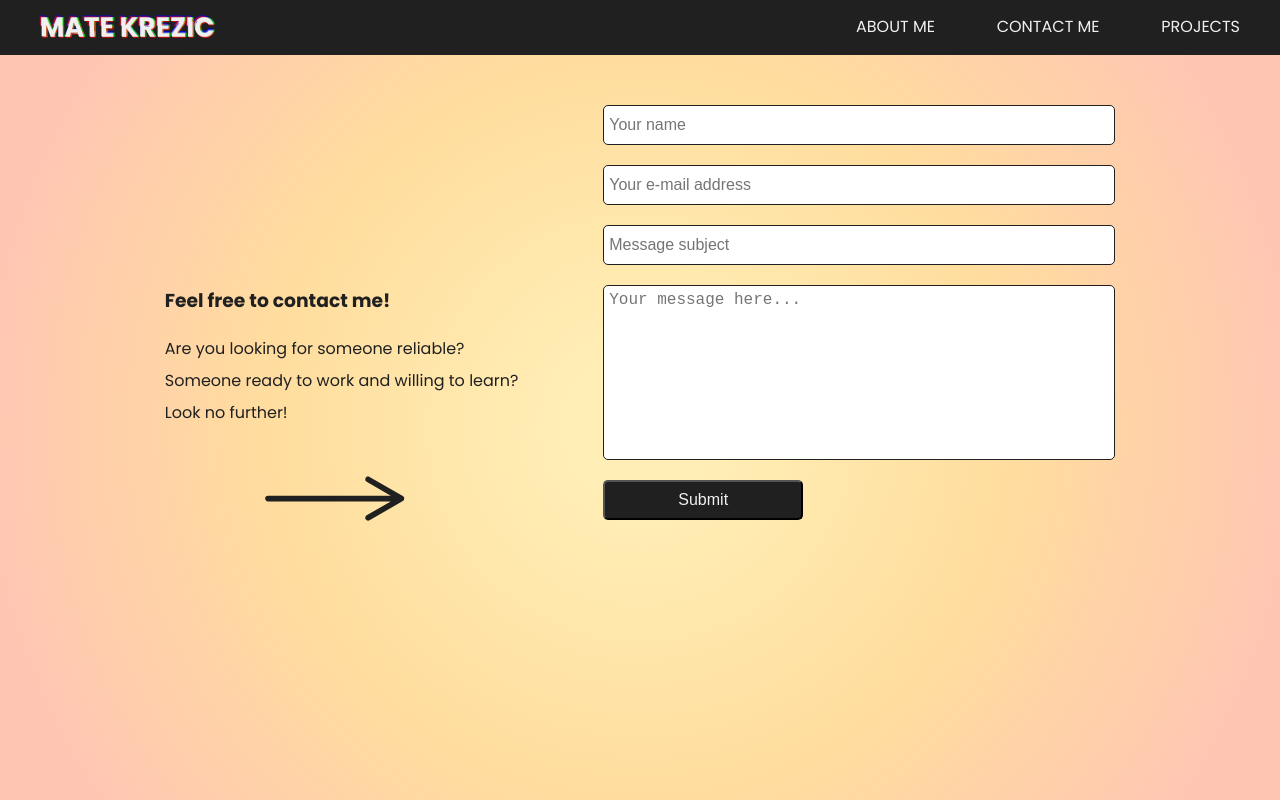
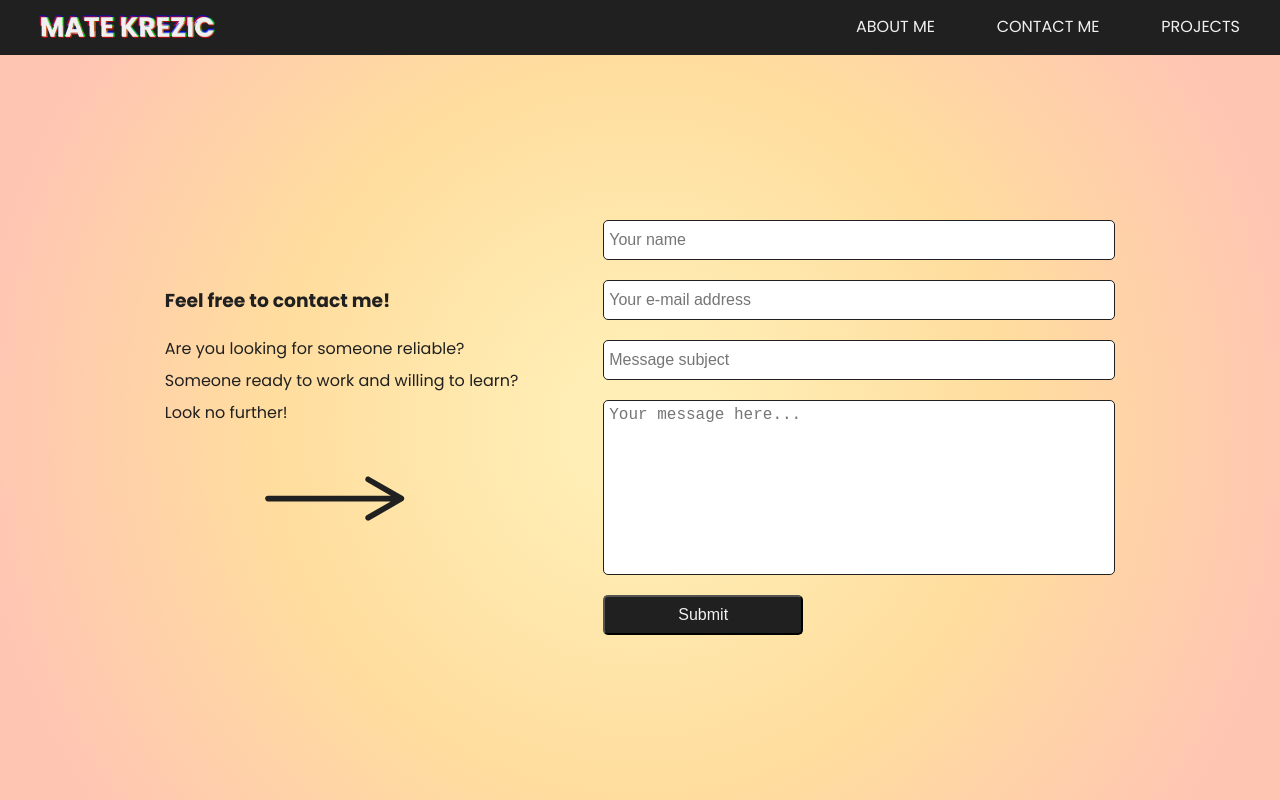
Before and after one commit to unizdmate/portfolio-redesign, a Next.js app: page /contact in a window 1280 px wide. Built offline with nearby package versions, Linux system fonts and the light colour scheme; no server answers.

Commit message:
fixed contact component alignment

```diff
--- a/styles/ContactForm.module.css
+++ b/styles/ContactForm.module.css
@@ -16,6 +16,12 @@
     rgba(255, 221, 158, 1) 50%,
     rgba(255, 197, 179, 1) 90%
   );
+}
+
+.contact__container {
+  display: flex;
+  flex-direction: column;
+  place-content: center;
 }
 
 .contact__form {
```
